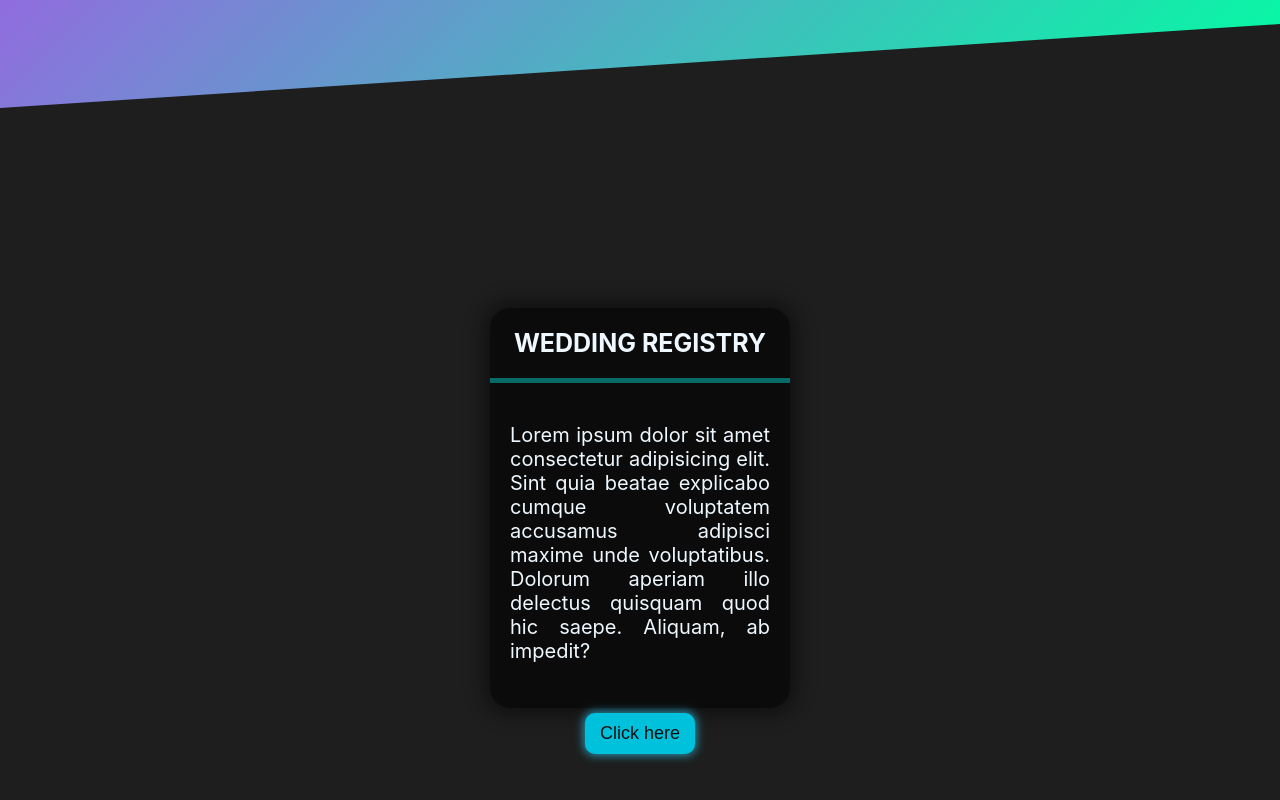
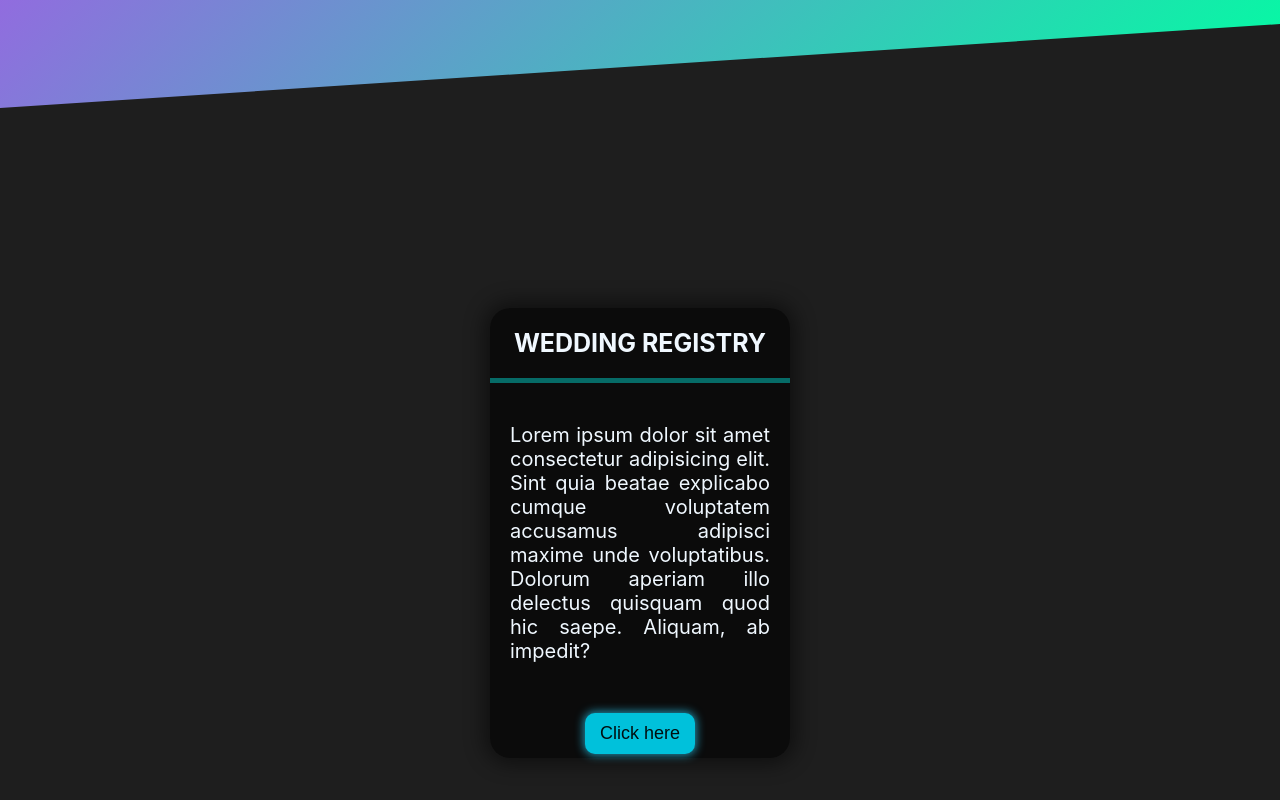
Before and after one commit to ankitzm/solana-wedding, a React (Create React App) app: page / in a window 1280 px wide. Shown: the part 1612-2412 px from the top of the page. Built offline with nearby package versions, Linux system fonts and the light colour scheme.

Commit message:
removed animaiton

```diff
--- a/src/component/Landing/Landing.js
+++ b/src/component/Landing/Landing.js
@@ -5,7 +5,7 @@ function Landing() {
     return (
         <div className="home">
             <img src={LeftLeaf} alt="left-leaf" className="leaf" data-aos="fade-left" />
-            <div className="heading" data-aos="zoom-in-up">
+            <div className="heading">
                 <img className="solana-logo" src={SolanaLogo} alt="" /> <br />
                 WEDDING
                 <p className="sub-heading">we connects</p>
--- a/src/component/card/Card.css
+++ b/src/component/card/Card.css
@@ -8,7 +8,7 @@
 }
 
 .card {
-	height: 400px;
+	height: 450px;
 	width: 300px;
 	border-radius: 20px;
 	background-color: rgba(0, 0, 0, 0.63);
--- a/src/component/card/Card.js
+++ b/src/component/card/Card.js
@@ -4,7 +4,7 @@ import "./Card.css"
 
 function Card() {
     return (
-        <div className="card-container" data-aos="zoom-in-up">
+        <div className="card-container">
             <div className="card">
                 <div className="title">WEDDING REGISTRY</div>
                 <p>Lorem ipsum dolor sit amet consectetur adipisicing elit. Sint quia beatae explicabo cumque voluptatem
```
